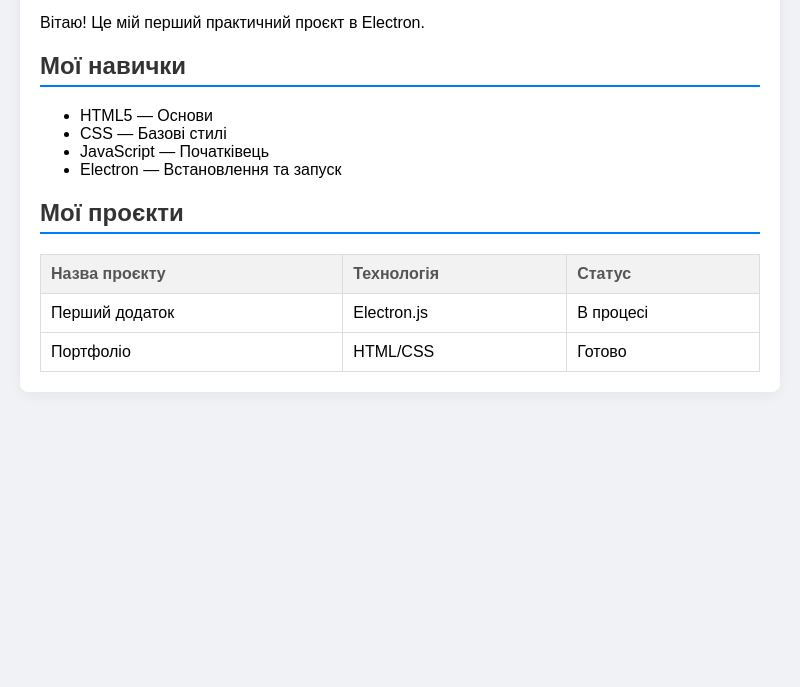
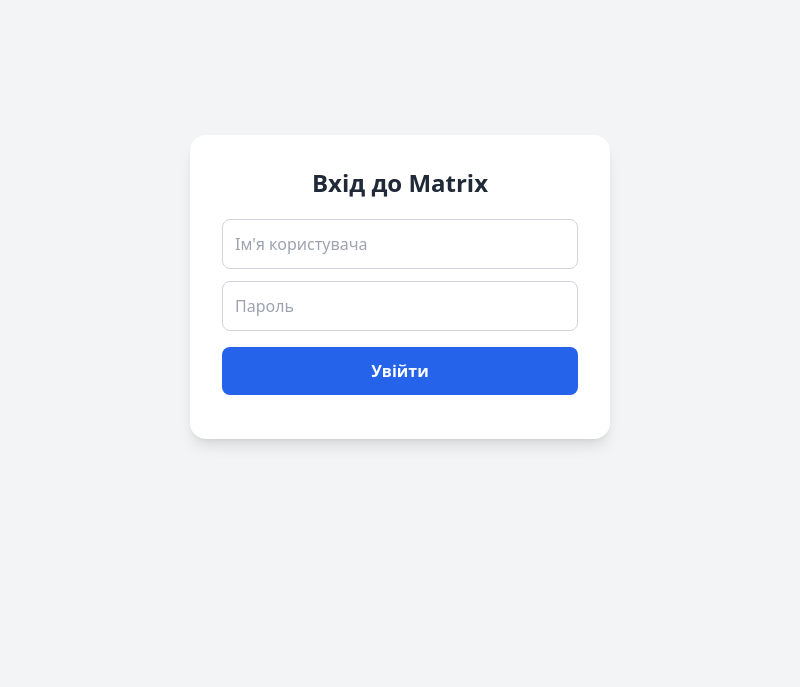
Before and after one commit to vol0dshin/Nodejs_Hello_Project, an Electron app: page index.html in a window 800 px wide. Shown: the part 113-800 px from the top of the page. Drawn offline with nearby package versions, Linux system fonts and the light colour scheme.

Commit message:
added login matrix, resume

```diff
--- a/index.html
+++ b/index.html
@@ -1,93 +1,109 @@
 <!DOCTYPE html>
-<html>
-
+<html lang="uk">
 <head>
     <meta charset="UTF-8">
-    <title>Моє Портфоліо</title>
-    <meta http-equiv="Content-Security-Policy" content="script-src 'self' 'unsafe-inline';" />
-    <style>
-        /* Тут ми будемо додавати CSS-стилі */
-        body {
-            font-family: Arial, sans-serif;
-            margin: 0;
-            padding: 0;
-            background-color: #f0f2f5;
+    <title>Matrix Chat — Авторизація</title>
+    <script src="https://cdn.tailwindcss.com"></script>
+    <script src="https://unpkg.com/alpinejs" defer></script>
+</head>
+<body class="bg-gray-100 flex items-center justify-center min-h-screen" x-data="chatApp()">
+
+    <!-- Вікно логіну -->
+    <template x-if="!accessToken">
+        <div class="bg-white p-8 rounded-2xl shadow-lg w-[420px]">
+            <h2 class="text-2xl font-bold mb-5 text-center text-gray-800">Вхід до Matrix</h2>
+
+            <input x-model="username" placeholder="Ім'я користувача"
+                   class="border border-gray-300 p-3 w-full mb-3 rounded-lg focus:ring-2 focus:ring-blue-400 outline-none" />
+            <input x-model="password" type="password" placeholder="Пароль"
+                   class="border border-gray-300 p-3 w-full mb-4 rounded-lg focus:ring-2 focus:ring-blue-400 outline-none" />
+            <button @click="login()"
+                    class="bg-blue-600 hover:bg-blue-700 text-white p-3 w-full rounded-lg font-semibold transition">
+                Увійти
+            </button>
+
+            <p x-text="error" class="text-red-600 mt-3 text-center font-medium"></p>
+        </div>
+    </template>
+
+    <!-- Панель після авторизації -->
+    <template x-if="accessToken">
+        <div class="bg-white p-8 rounded-2xl shadow-2xl w-[700px] flex flex-col space-y-6">
+            <h1 class="text-2xl font-bold text-gray-800 text-center">
+                ✅ Ви успішно авторизувались!
+            </h1>
+
+            <!-- Інформація користувача -->
+            <div class="bg-gray-100 p-4 rounded-lg text-gray-700">
+                <p><span class="font-bold">Ваш Matrix ID:</span> <span x-text="userId ? userId : 'Завантаження...'"></span></p>
+                <p><span class="font-bold">Токен доступу:</span> <span x-text="accessToken.slice(0, 15) + '...'" class="text-sm text-gray-500"></span></p>
+            </div>
+
+            <!-- Розділ резюме -->
+            <div class="bg-blue-50 p-5 rounded-lg border border-blue-200">
+                <h2 class="text-xl font-bold mb-3 text-blue-700">👤 Резюме користувача</h2>
+                <ul class="space-y-1 text-gray-800">
+                    <li><span class="font-semibold">Ім'я:</span> Володимир</li>
+                    <li><span class="font-semibold">Прізвище:</span> Sh </li>
+                    <li><span class="font-semibold">Рік народження:</span> 1992</li>
+                    <li><span class="font-semibold">Місце навчання:</span> KPI</li>
+                    <li><span class="font-semibold">Спеціальність:</span> Комп'ютерні науки</li>
+                </ul>
+            </div>
+
+            <!-- Кнопка виходу -->
+            <button @click="logout()" class="bg-red-600 hover:bg-red-700 text-white p-3 rounded-lg font-semibold transition">
+                Вийти
+            </button>
+        </div>
+    </template>
+
+    <script>
+        function chatApp() {
+            return {
+                username: '',
+                password: '',
+                accessToken: '',
+                userId: '',
+                error: '',
+
+                async login() {
+                    this.error = '';
+                    try {
+                        const res = await fetch('https://matrix.org/_matrix/client/r0/login', {
+                            method: 'POST',
+                            headers: { 'Content-Type': 'application/json' },
+                            body: JSON.stringify({
+                                type: 'm.login.password',
+                                user: this.username,
+                                password: this.password
+                            })
+                        });
+
+                        const data = await res.json();
+
+                        if (data.access_token) {
+                            this.accessToken = data.access_token;
+                            this.userId = data.user_id;
+                        } else {
+                            // Українська локалізація повідомлення
+                            this.error = '❌ Невірне ім’я користувача або пароль.';
+                        }
+                    } catch (e) {
+                        this.error = '⚠️ Помилка під час входу. Перевірте з’єднання з інтернетом.';
+                        console.error(e);
+                    }
+                },
+
+                logout() {
+                    this.accessToken = '';
+                    this.userId = '';
+                    this.username = '';
+                    this.password = '';
+                    this.error = '';
+                }
+            }
         }
-
-        .container {
-            width: 90%;
-            max-width: 900px;
-            margin: 20px auto;
-            padding: 20px;
-            background-color: #ffffff;
-            border-radius: 8px;
-            box-shadow: 0 4px 12px rgba(0, 0, 0, 0.05);
-        }
-
-        h1,
-        h2 {
-            color: #333;
-            border-bottom: 2px solid #007bff;
-            padding-bottom: 5px;
-        }
-
-        table {
-            width: 100%;
-            border-collapse: collapse;
-            margin-top: 15px;
-        }
-
-        th,
-        td {
-            border: 1px solid #ddd;
-            padding: 10px;
-            text-align: left;
-        }
-
-        th {
-            background-color: #f2f2f2;
-            color: #555;
-        }
-    </style>
-</head>
-
-<body>
-    <div class="container">
-        <h1>Моє портфоліо</h1>
-        <p>Вітаю! Це мій перший практичний проєкт в Electron.</p>
-
-        <h2>Мої навички</h2>
-        <ul>
-            <li>HTML5 — Основи</li>
-            <li>CSS — Базові стилі</li>
-            <li>JavaScript — Початківець</li>
-            <li>Electron — Встановлення та запуск</li>
-        </ul>
-
-        <h2>Мої проєкти</h2>
-        <table>
-            <thead>
-                <tr>
-                    <th>Назва проєкту</th>
-                    <th>Технологія</th>
-                    <th>Статус</th>
-                </tr>
-            </thead>
-            <tbody>
-                <tr>
-                    <td>Перший додаток</td>
-                    <td>Electron.js</td>
-                    <td>В процесі</td>
-                </tr>
-                <tr>
-                    <td>Портфоліо</td>
-                    <td>HTML/CSS</td>
-                    <td>Готово</td>
-                </tr>
-            </tbody>
-        </table>
-
-    </div>
+    </script>
 </body>
-
 </html>
```
